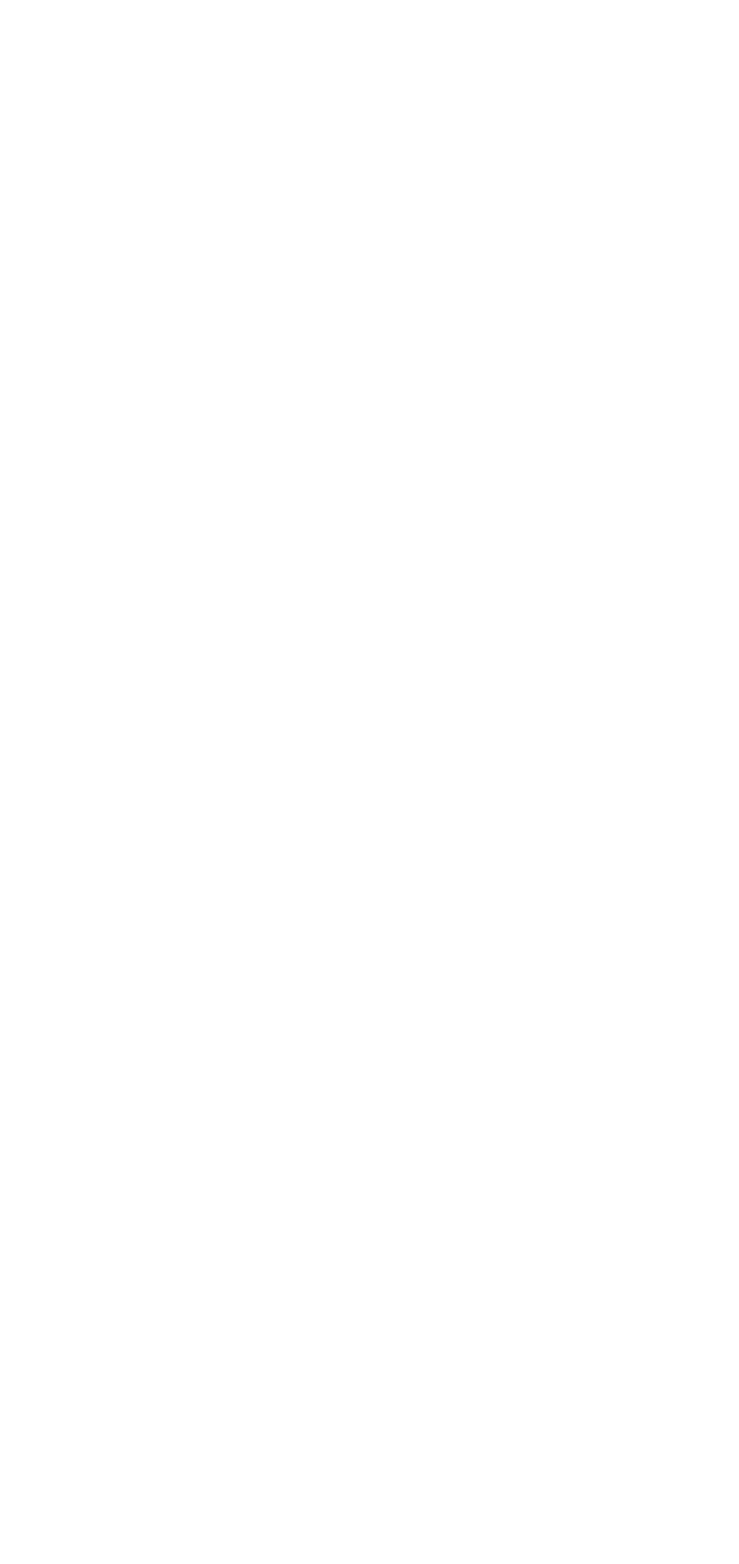
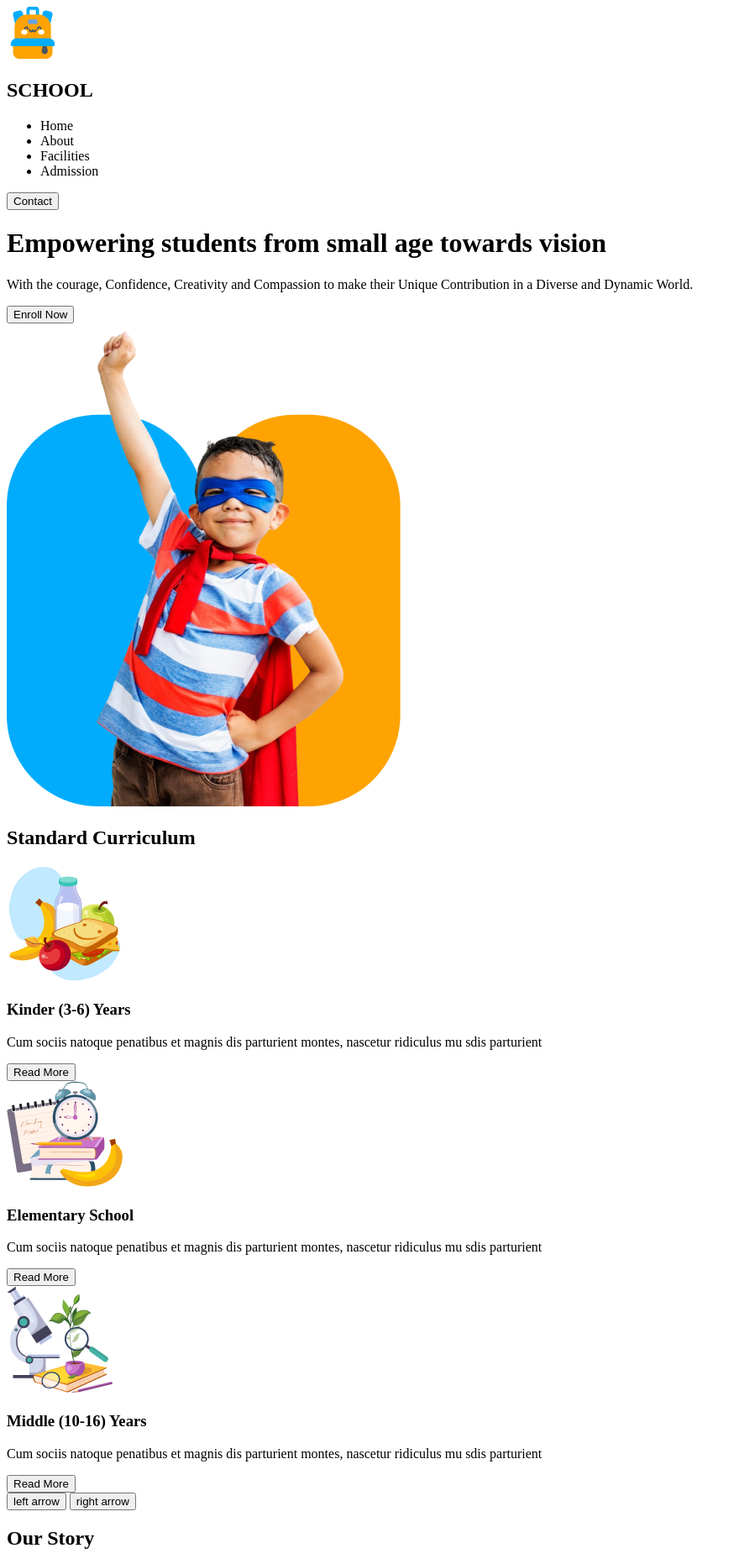
Before and after one commit to KKShain/kay-kay-assigment-2, a plain HTML site: page index.html in a window 1280 px wide. Shown: the top 1862 px of the page at 84% size, without its empty margins (0-880 px from the left). Before the commit the page ends 800 px from the top, so only its background shows below. Drawn offline with Linux system fonts and the light colour scheme.

Commit message:
added text in index file

```diff
--- a/index.html
+++ b/index.html
@@ -6,6 +6,117 @@
     <title><Kids-Education></Kids-Education></title>
 </head>
 <body>
+    <!-- navigation bar section -->
+    <div class="nav bar">
+        <div>
+            <img src="images/logo.png" alt="">
+            <h2>SCHOOL</h2>
+        </div>
+        <div>
+            <ul>
+                <li>Home</li>
+                <li>About</li>
+                <li>Facilities</li>
+                <li>Admission</li>
+            </ul>
+        </div>
+        <button>Contact</button>
+    </div>
+
+    <!-- banner section -->
+     <div class="banner">
+        <div class="bannar-text">
+            <h1>Empowering students from small age towards vision</h1>
+            <p>With the courage, Confidence, Creativity and Compassion to make their Unique Contribution in a Diverse and Dynamic World.</p>
+            <button class="button-2">Enroll Now</button>
+        </div>
+        <div class="banner-image"><img src="images/hero-kids.png" alt="kinds image">
+        </div>
+     </div>
+
+     <!-- curriculum section -->
+      <div class="cards">
+        <h2>Standard Curriculum</h2>
+        <div class="card">
+            <img src="images/kinder.png" alt="">
+            <h3>Kinder (3-6) Years</h3>
+            <p>Cum sociis natoque penatibus et magnis
+                dis parturient montes, nascetur ridiculus
+                mu sdis parturient</p>
+            <button>Read More</button>
+        </div>
+        <div class="card">
+            <img src="images/elementary.png" alt=" ">
+            <h3>Elementary School</h3>
+            <p>Cum sociis natoque penatibus et magnis
+                dis parturient montes, nascetur ridiculus
+                mu sdis parturient</p>
+            <button>Read More</button>
+        </div>
+        <div class="card">
+            <img src="images/middle.png" alt="">
+            <h3>Middle (10-16) Years</h3>
+            <p>Cum sociis natoque penatibus et magnis
+                dis parturient montes, nascetur ridiculus
+                mu sdis parturient</p>
+                <button>Read More</button>
+        </div>
+        <div>
+            <button>left arrow</button>
+            <button>right arrow</button>
+        </div>
+      </div>
+
+      <!-- story section -->
+       <div>
+              <h2>Our Story</h2>
+             <div>
+                <div> <img src="images/story-1.png" alt="">
+                    <h3>A fun toddler coloring training on classroom</h3>
+                <p>Beautiful branding for changes by Never Now in Australia. changes is a platform for open discussion in an inclusive and collaborative environment, providing the...</p>
+                </div>
+                <div>
+                    <div><img src="images/story-2.png" alt="">
+                    <h4>Find out if a school fits the family’s needs</h4>
+                    </div>
+                    <div><img src="images/story-3.png" alt="">
+                        <h4>Summer math & literacy centres for kids</h4>
+                    </div>
+                    <div><img src="images/story-4.png" alt="">
+                        <h4>Classroom management techniques for new tutors</h4>
+                    </div>
+                    <div><img src="images/story-5.png" alt="">
+                        <h4>Conversation rhymes improve kids listening</h4>
+                    </div>
+                </div>
+             </div>
+             <button>View All</button>
+       </div>
+
+       <!-- footer section -->
+        <footer>
+            <div>
+                <img src="images/logo.png" alt="">
+                <h2>Kids Education</h2>
+                <p>Pizza ipsum dolor meat lovers buffalo. Deep dolor roll melted bacon Bianca pan bacon pineapple Aussie. Mayo rib sauce Hawaiian meatball.</p>
+            </div>
+            <div>
+                <h4>About School</h4>
+                <ul>
+                    <li>Home</li>
+                    <li>About</li>
+                    <li>Facilities</li>
+                    <li>Admission</li>
+                </ul>
+            </div>
+            <div>
+                <h4>Keep In Touch</h4>
+                <img src="images/fb.png" alt="">
+                <img src="images/dribble.png" alt="">
+                <img src="images/twitter.png" alt="">
+                <img src="images/google+.png" alt="">
+            </div>
+        </footer>
 
 </body>
 </html>
```
Also changed, not shown: images/bg.png (added), images/dribble.png (added), images/elementary.png (added), images/fb.png (added), images/google+.png (added), images/hero-kids.png (added), images/kinder.png (added), images/logo.png (added), images/middle.png (added), images/story-1.png (added), images/story-2.png (added), images/story-3.png (added), images/story-4.png (added), images/story-5.png (added), 1 more files.
